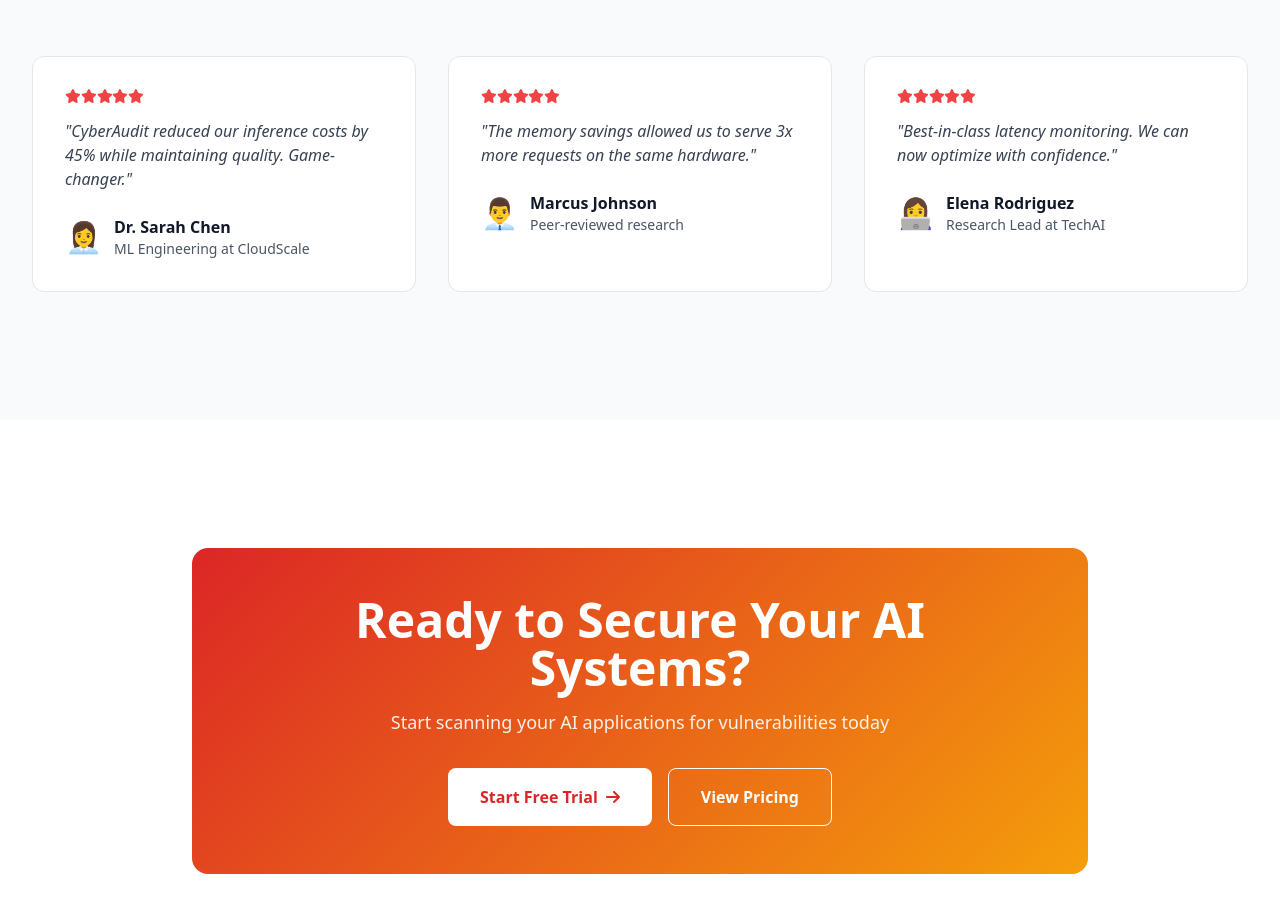
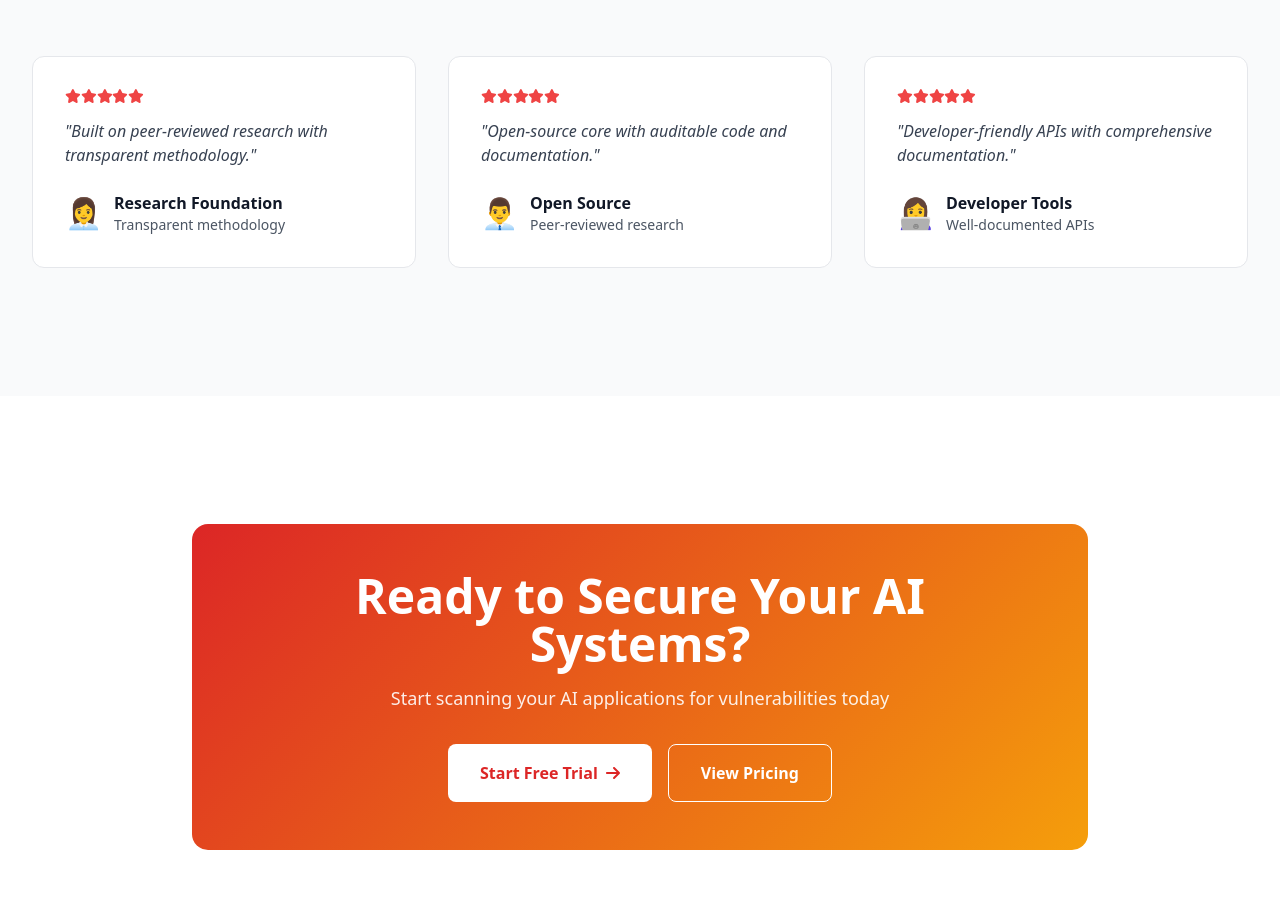
Before and after one commit to mephisto83/cyberaudit, a React (Vite) app in the folder webapp/: page /#/ in a window 1280 px wide. Shown: the part 2201-3114 px from the top of the page. Built offline with nearby package versions, Linux system fonts and the light colour scheme; no server answers.

Commit message:
fix: remove remaining fake testimonial names and content

```diff
--- a/webapp/src/components/LandingPage.tsx
+++ b/webapp/src/components/LandingPage.tsx
@@ -62,21 +62,21 @@
 
   const testimonials = [
     {
-      name: 'Dr. Sarah Chen',
-      role: 'ML Engineering at CloudScale',
-      content: 'CyberAudit reduced our inference costs by 45% while maintaining quality. Game-changer.',
+      name: 'Research Foundation',
+      role: 'Transparent methodology',
+      content: 'Built on peer-reviewed research with transparent methodology.',
       avatar: '👩‍💼',
     },
     {
-      name: 'Marcus Johnson',
+      name: 'Open Source',
       role: 'Peer-reviewed research',
-      content: 'The memory savings allowed us to serve 3x more requests on the same hardware.',
+      content: 'Open-source core with auditable code and documentation.',
       avatar: '👨‍💼',
     },
     {
-      name: 'Elena Rodriguez',
-      role: 'Research Lead at TechAI',
-      content: 'Best-in-class latency monitoring. We can now optimize with confidence.',
+      name: 'Developer Tools',
+      role: 'Well-documented APIs',
+      content: 'Developer-friendly APIs with comprehensive documentation.',
       avatar: '👩‍💻',
     },
   ];
```
